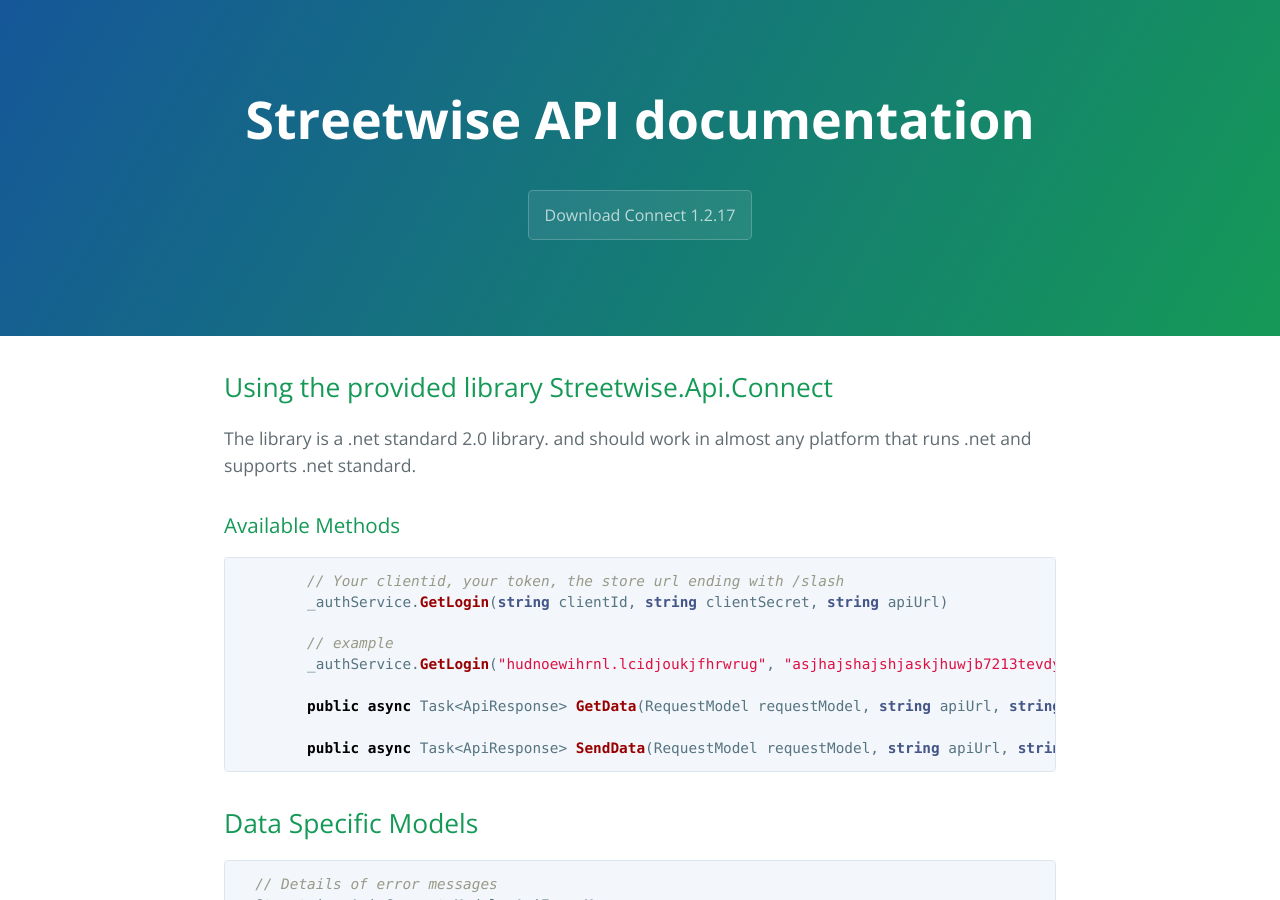
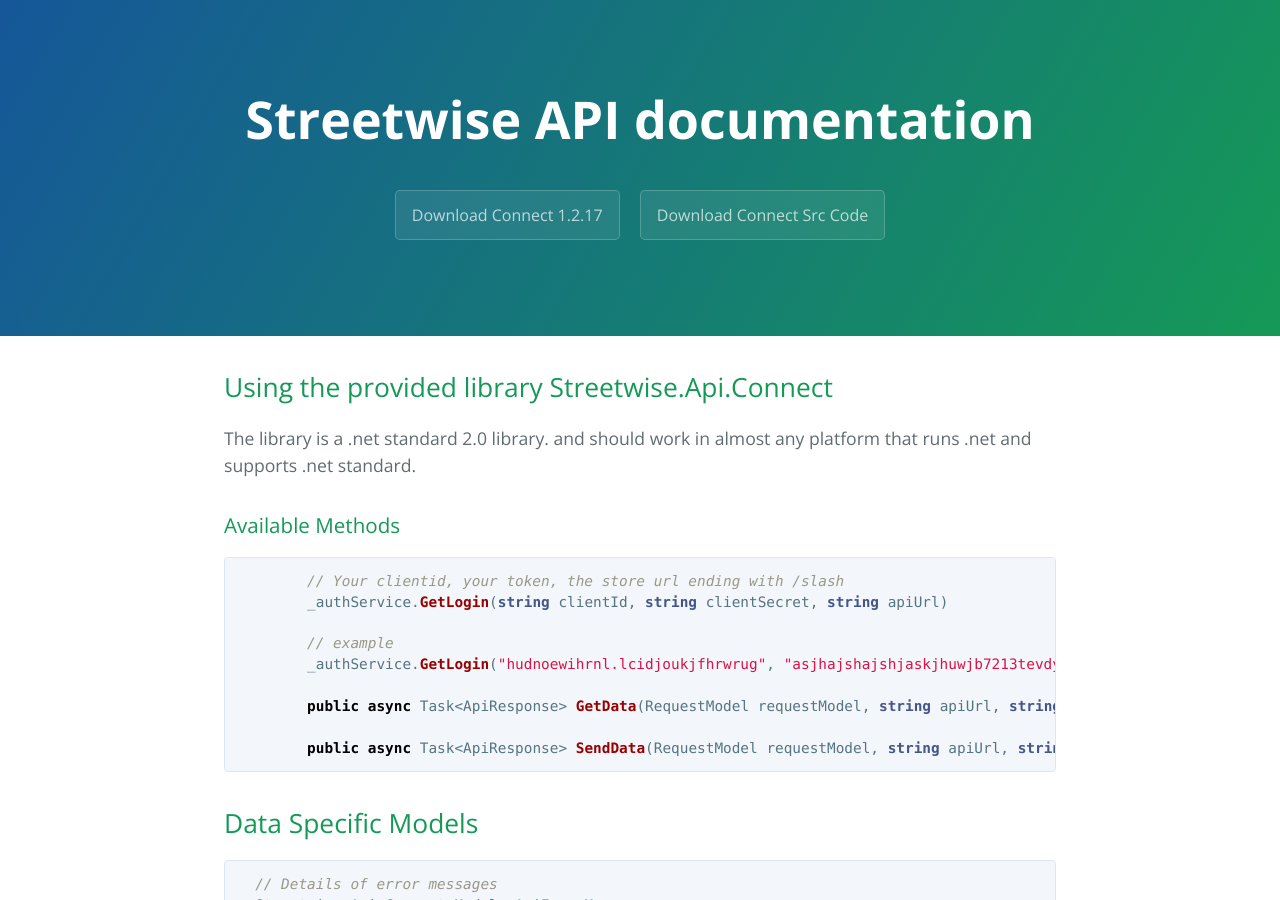
Before and after one commit to RCS-Ltd/docs.github.io, a Jekyll site: the page built from index.markdown, in a window 1280 px wide and 900 px high. Built offline with Jekyll 4.4.1, drawn with Linux system fonts in a browser that asks for light colours; our own code applies the rules of GitHub Pages for plain Markdown files.

Commit message:
add src code

```diff
--- a/_includes/page-header.html
+++ b/_includes/page-header.html
@@ -1,5 +1,6 @@
 <section class="page-header">
   <h1 class="project-name">{{ site.title }}</h1>
   <h2 class="project-tagline">{{ site.tagline }}</h2>
-  <a href="Streetwise.Api.Connect.1.2.17.Release.zip" class="btn">Download Connect 1.2.17</a>
+    <a href="Streetwise.Api.Connect.1.2.17.Release.zip" class="btn">Download Connect 1.2.17</a>
+    <a href="Streetwise.Api.Connect.src.zip" class="btn">Download Connect Src Code</a>
 </section>
```
Also changed, not shown: 1 other file.
